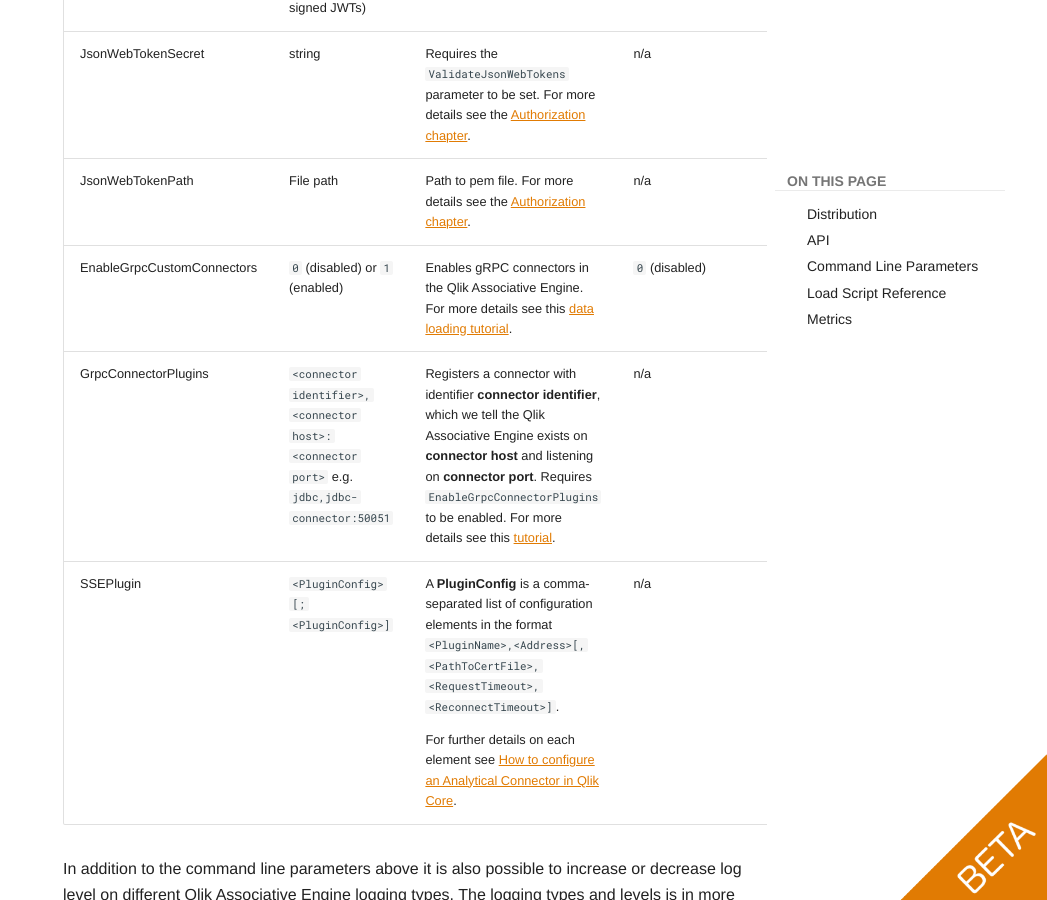
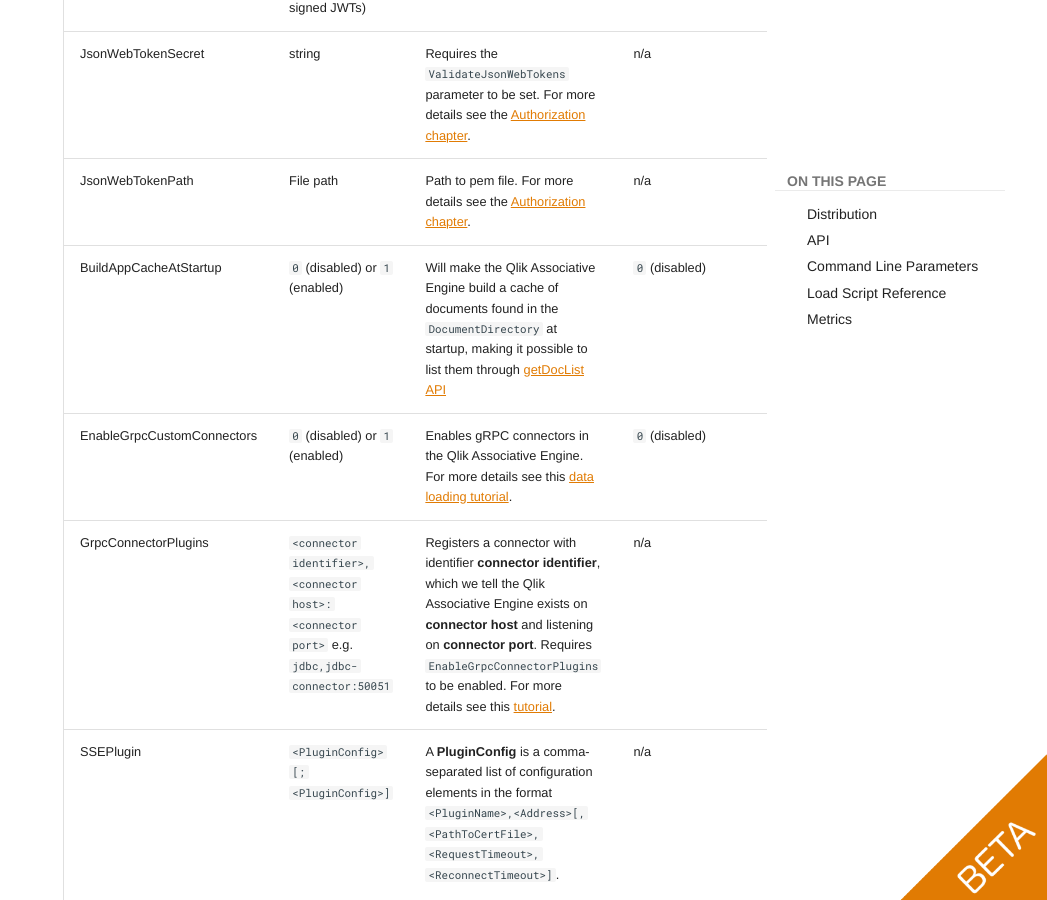
Before and after one commit to qlik-oss/core-website, an MkDocs documentation site: the page built from docs/services/qix-engine/introduction.md, in a window 1280 px wide and 900 px high, scrolled down 2845 px. Shown: the whole window, without its empty margins (233-1280 px from the left). Built offline with MkDocs 1.6.1 and Material for MkDocs 9.7.7, drawn with Linux system fonts in a browser that asks for light colours; comment, search, counter and statistics services are not loaded.

Commit message:
Adding BuildAppCacheAtStartup param (#388)
* Adding BuildAppCacheAtStartup param

```diff
--- a/docs/services/qix-engine/introduction.md
+++ b/docs/services/qix-engine/introduction.md
@@ -67,6 +67,7 @@ Below is a list of Qlik Associative Engine command line parameters used in Qlik
 | ValidateJsonWebTokens | <p>`0` (Not enforced)</p>`1` (Enforce unsigned or signed JWTs)<p>or</p>`2` (Enforce signed JWTs) | Parameter for enforcing validation of JWT. For more details see the [Authorization chapter](../../tutorials/authorization.md). | `0` (Not enforced) |
 | JsonWebTokenSecret | string | Requires the `ValidateJsonWebTokens` parameter to be set. For more details see the [Authorization chapter](../../tutorials/authorization.md). | n/a |
 | JsonWebTokenPath | File path | Path to pem file. For more details see the [Authorization chapter](../../tutorials/authorization.md). | n/a |
+| BuildAppCacheAtStartup | `0` (disabled) or `1` (enabled) | Will make the Qlik Associative Engine build a cache of documents found in the `DocumentDirectory` at startup, making it possible to list them through [getDocList API](./apis/qix/global.md#getdoclist) | `0` (disabled) |
 | EnableGrpcCustomConnectors | `0` (disabled) or `1` (enabled) | Enables gRPC connectors in the Qlik Associative Engine. For more details see this [data loading tutorial](../../tutorials/data-loading/databases.md). | `0` (disabled) |
 | GrpcConnectorPlugins | `<connector identifier>,<connector host>:<connector port>` e.g. `jdbc,jdbc-connector:50051` | Registers a connector with identifier **connector identifier**, which we tell the Qlik Associative Engine exists on **connector host** and listening on **connector port**. Requires `EnableGrpcConnectorPlugins` to be enabled. For more details see this [tutorial](../../tutorials/data-loading/databases.md). | n/a |
 | SSEPlugin | `<PluginConfig>[;<PluginConfig>]` | A **PluginConfig** is a comma-separated list of configuration elements in the format `<PluginName>,<Address>[,<PathToCertFile>,<RequestTimeout>,<ReconnectTimeout>]`.<p>For further details on each element see [How to configure an Analytical Connector in Qlik Core](./apis/server-side-extension/introduction.md#how-to-configure-an-analytical-connector-in-qlik-core).</p> | n/a |
```
